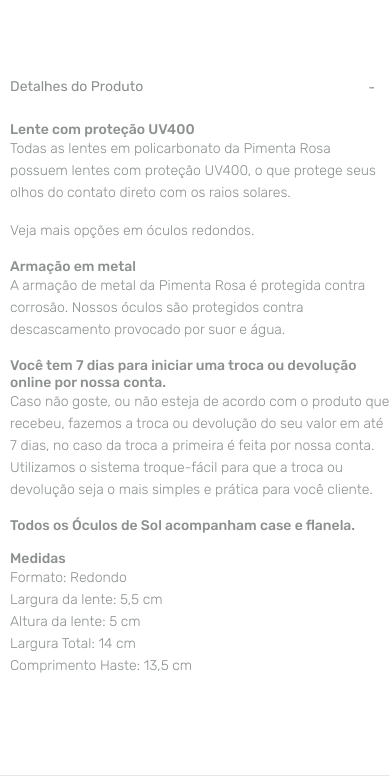
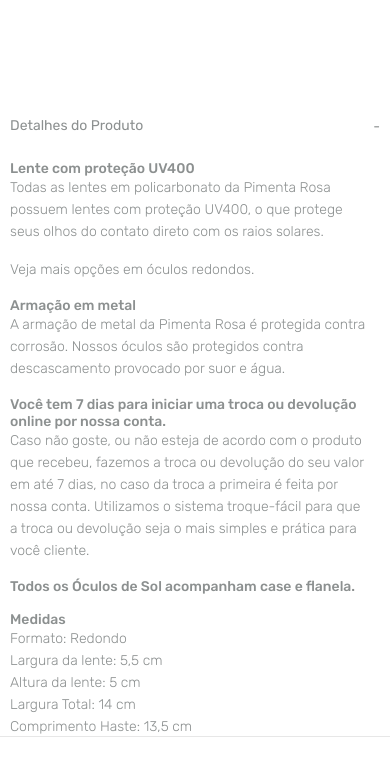
Before and after one commit to MartinEmbon/menu-Pimenta, a plain HTML site: page index.html in a window 390 px wide. Both pictures are taken after a click on the element 195 px from the left and 422 px from the top of the page. Drawn offline with Linux system fonts and the light colour scheme.

Commit message:
upload menu pimenta

```diff
--- a/style.css
+++ b/style.css
@@ -44,7 +44,7 @@ body {
     content: "+";
     position: absolute;
     top: 50%;
-    right: 15px;
+    right: 10px;
     transform: translateY(-50%);
     font-size: 14px;
     font-weight: 400;
@@ -86,30 +86,12 @@ section .titulos p {
     overflow: hidden;
     transition: 0.5s;
     padding-left: 10px;
-    width: 100%;
+    width: 95%;
     margin-top: 0;
 }
 
 .accordion .contentBx.active .content {
     height: 36rem;
+    overflow: visible;
     padding-left: 10px;
 }
-
-
-@media screen and (max-width:400px) {
-    .accordion .contentBx.active .content {
-        height: 670px;
-    }
-}
-
-@media screen and (max-width:350px) {
-    .accordion .contentBx.active .content {
-        height: 700px;
-    }
-}
-
-@media screen and (max-width:300px) {
-    .accordion .contentBx.active .content {
-        height: 800px;
-    }
-}
```
